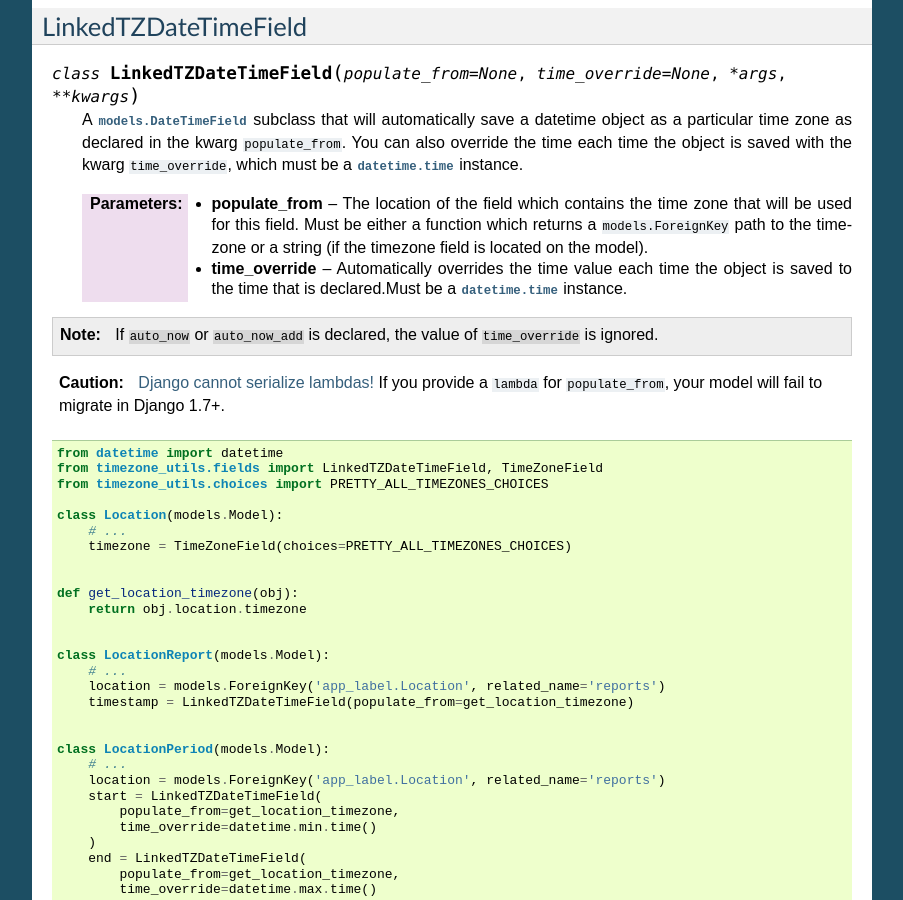
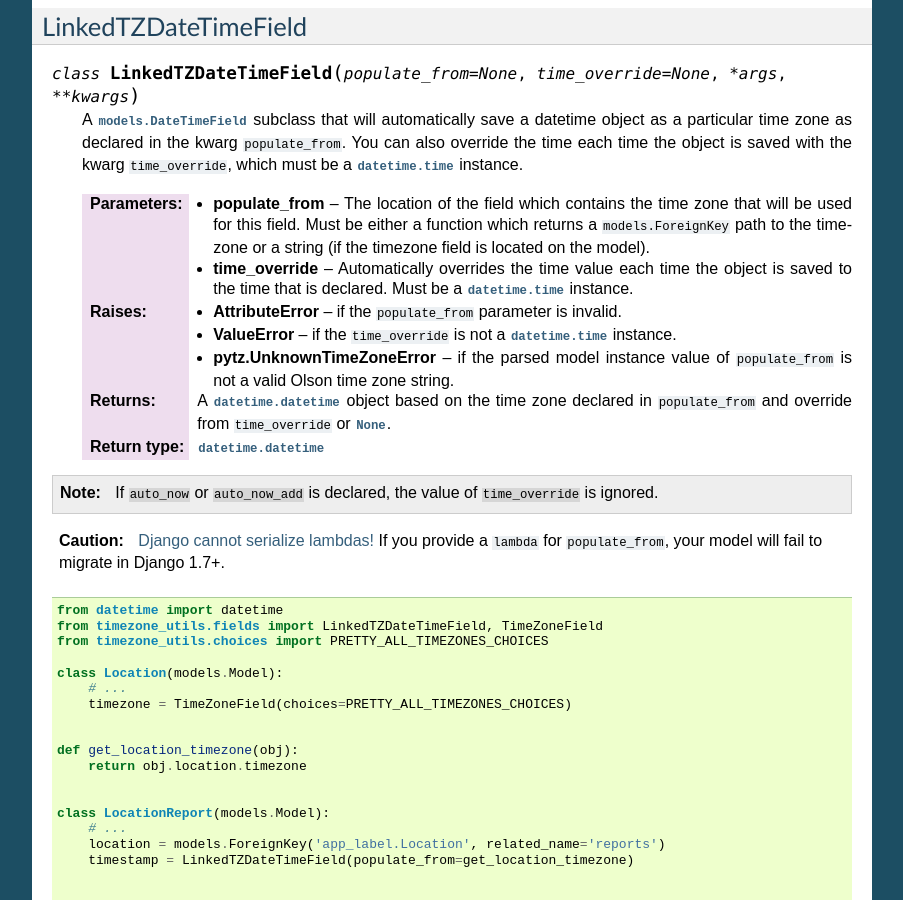
Before and after one commit to michaeljohnbarr/django-timezone-utils, a Sphinx documentation site: the page built from docs/fields.rst, in a window 1280 px wide and 900 px high, scrolled down 1095 px. Shown: the whole window, without its empty margins (198-1101 px from the left). Built offline with Sphinx 7.4.7, drawn with Linux system fonts in a browser that asks for light colours.

```diff
--- a/docs/fields.rst
+++ b/docs/fields.rst
@@ -12,6 +12,9 @@ TimeZoneField
 
 .. |datetime.tzinfo| replace:: ``datetime.tzinfo``
 .. _datetime.tzinfo: https://docs.python.org/2/library/datetime.html#tzinfo-objects
+
+.. |datetime.datetime| replace:: ``datetime.datetime``
+.. _datetime.datetime: https://docs.python.org/2/library/datetime.html#datetime-objects
 
 .. |models.CharField| replace:: ``models.CharField``
 .. _models.CharField: https://docs.djangoproject.com/en/dev/ref/models/fields/#charfield
@@ -105,8 +108,13 @@ LinkedTZDateTimeField
                           the timezone or a string (if the timezone field is
                           located on the model).
     :param time_override: Automatically overrides the time value each time the
-                          object is saved to the time that is declared.Must be a
-                          |datetime.time|_ instance.
+                          object is saved to the time that is declared. Must be
+                          a |datetime.time|_ instance.
+    :raises AttributeError: if the ``populate_from`` parameter is invalid.
+    :raises ValueError: if the ``time_override`` is not a |datetime.time|_ instance.
+    :raises pytz.UnknownTimeZoneError: if the parsed model instance value of ``populate_from`` is not a valid Olson time zone string.
+    :return: A |datetime.datetime|_ object based on the time zone declared in ``populate_from`` and override from ``time_override`` or |None|_.
+    :rtype: |datetime.datetime|_
 
 .. note:: If ``auto_now`` or ``auto_now_add`` is declared, the value of ``time_override`` is ignored.
 .. caution:: `Django cannot serialize lambdas! <https://docs.djangoproject.com/en/1.7/ref/models/fields/#default>`_
```
Also changed, not shown: 1 other file.
